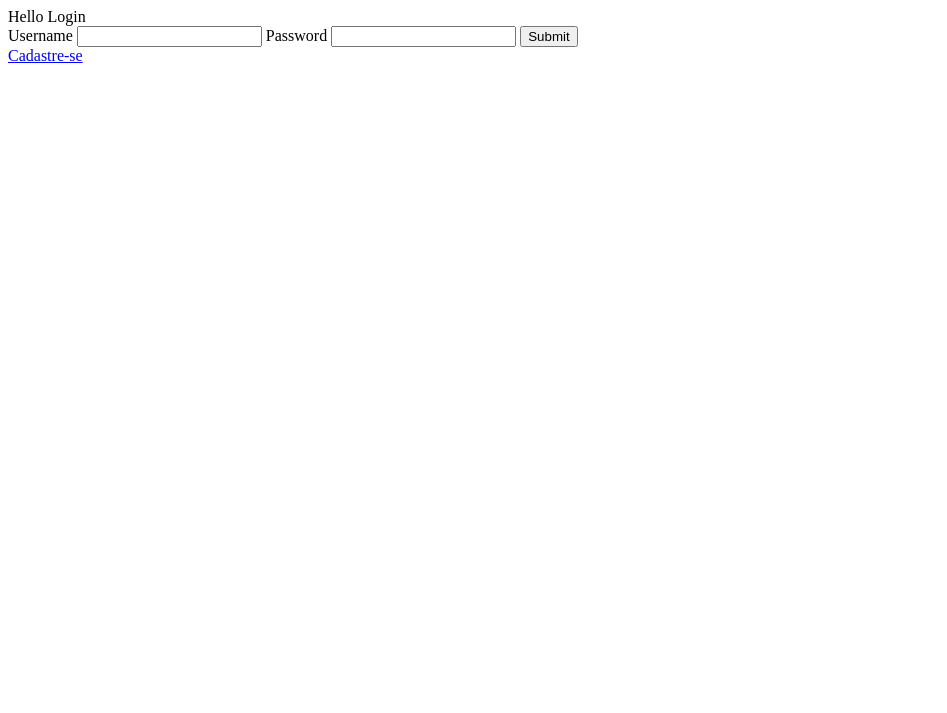
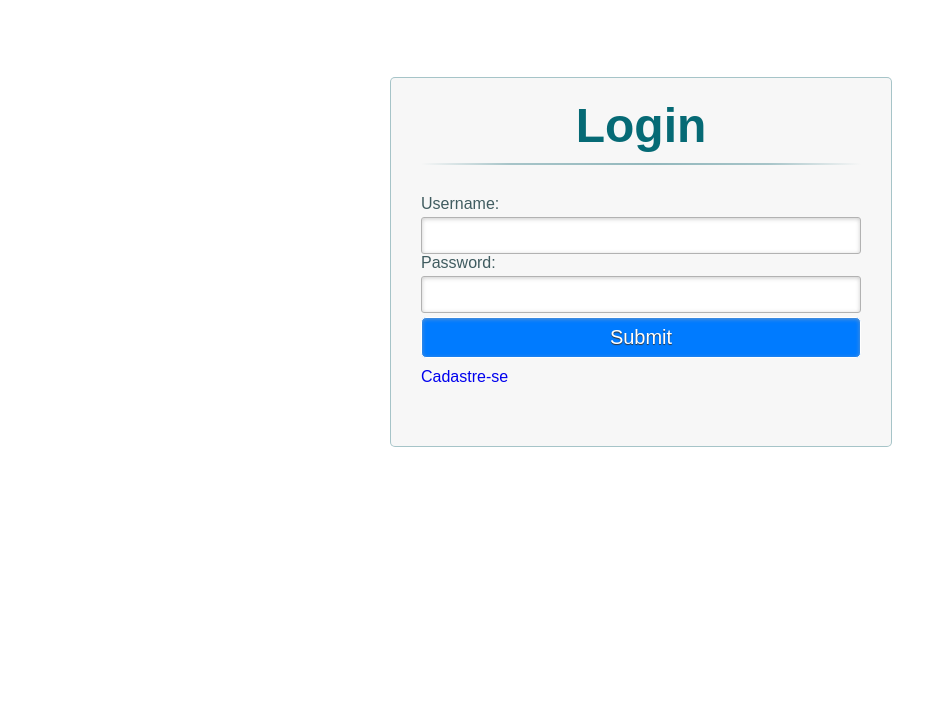
Before and after one commit to WallPetrucci/trabalho-tlp, a Flask app: page / in a window 1280 px wide. Shown: the top 713 px of the page, without its empty margins (0-947 px from the left). Run offline with Flask 2, Linux system fonts and the light colour scheme.

Commit message:
Layout login cadastro

```diff
--- /dev/null
+++ b/templates/css/estilo.css
@@ -0,0 +1,140 @@
+*, *::before, *::after{
+    margin: 0;
+    padding: 0;
+    font-family: Arial, sans-serif;
+}
+h1{
+    font-size: 48px;
+    color: #066a75;
+    padding: 2px 0 10px 0;
+    font-family: Arial,sans-serif;
+    font-weight: bold;
+    text-align: center;
+    padding-bottom: 30px;
+}
+
+h1:after{
+    content: ' ';
+    display: block;
+    width: 100%;
+    height: 2px;
+    margin-top: 10px;
+    background: -webkit-linear-gradient(left, rgba(147,184,189,0) 0%,rgba(147,184,189,0.8) 20%,rgba(147,184,189,1) 53%,rgba(147,184,189,0.8) 79%,rgba(147,184,189,0) 100%);
+    background: linear-gradient(left, rgba(147,184,189,0) 0%,rgba(147,184,189,0.8) 20%,rgba(147,184,189,1) 53%,rgba(147,184,189,0.8) 79%,rgba(147,184,189,0) 100%);
+}
+
+a{
+    text-decoration: none;
+}
+
+a.links{
+    display: none;
+}
+.content{
+    width: 500px;
+    min-height: 560px;
+    margin: 6% auto;
+    position: relative;
+}
+
+p{
+    margin-bottom:15px;
+}
+
+.content p:first-child{
+    margin: 0px;
+}
+
+label{
+    color: #405c60;
+    position: relative;
+}
+
+::-webkit-input-placeholder  {
+    color: #bebcbc;
+    font-style: italic;
+}
+
+input:-moz-placeholder,textarea:-moz-placeholder{
+    color: #bebcbc;
+    font-style: italic;
+}
+
+input {
+    outline: none;
+}
+
+input:not([type="checkbox"]){
+    width: 95%;
+    margin-top: 4px;
+    padding: 10px;
+    border: 1px solid #b2b2b2;
+
+    -webkit-border-radius: 3px;
+    border-radius: 3px;
+
+    -webkit-box-shadow: 0px 1px 4px 0px rgba(168, 168, 168, 0.6) inset;
+    box-shadow: 0px 1px 4px 0px rgba(168, 168, 168, 0.6) inset;
+
+    -webkit-transition: all 0.2s linear;
+    transition: all 0.2s linear;
+}
+
+input[type="submit"]{
+    width: 100%!important;
+    cursor: pointer;
+    background: #007bff;
+    padding: 8px 5px;
+    color: #fff;
+    font-size: 20px;
+    border: 1px solid #fff;
+    margin-bottom: 10px;
+    text-shadow: 0 1px 1px #333;
+
+    -webkit-border-radius: 5px;
+    border-radius: 5px;
+
+    transition: all 0.2s linear;
+}
+
+input[type="submit"]:hover{
+    background: #0000FF;
+    transition: 3s;
+}
+
+.link{
+    position: absolute;
+    background: #e1eaeb;
+    color: #7f7c7c;
+    left: 0px;
+    height: 20px;
+    width: 440px;
+    padding: 17px 30px 20px 30px;
+    font-size: 16px;
+    text-align: right;
+    border-top: 1px solid #dbe5e8;
+
+    -webkit-border-radius: 0 0  5px 5px;
+    border-radius: 0 0  5px 5px;
+}
+
+.form{
+    position: absolute;
+    top: 0px;
+    width: 88%;
+    padding: 18px 6% 60px 6%;
+    margin: 0 0 35px 0;
+    background: #f7f7f7;
+    border: 1px solid rgba(147, 184, 189,0.8);
+
+    -webkit-box-shadow: 5px;
+    border-radius: 5px;
+
+    -webkit-animation-duration: 0.5s;
+    -webkit-animation-timing-function: ease;
+    -webkit-animation-fill-mode: both;
+
+    animation-duration: 0.5s;
+    animation-timing-function: ease;
+    animation-fill-mode: both;
+}
--- a/templates/login.html
+++ b/templates/login.html
@@ -2,16 +2,23 @@
 <html>
 <head>
 	<title>Login</title>
+	<link rel="stylesheet" type="text/css" href="css/estilo.css" media="screen" />
 </head>
 <body>
-	Hello Login
-	<form action='/login' method="post">
-		<label> Username
-			<input type="text" name="username"></label>
-		<label> Password
-		<input type="password" name="password"> </label>
-		<input type="submit" name="Enviar">
-	</form>
-	<a href="/cadastro"> Cadastre-se</a>
+	<div class="content">
+		<div class="form">
+			<h1>Login</h1>
+			<form action='/login' method="post">
+				<label> Username:
+					<input type="text" name="username">
+				</label>
+				<label> Password:
+					<input type="password" name="password">
+				</label>
+				<input type="submit" name="Enviar">
+			</form>
+			<a href="./cadastro.html" class="cadastrar"> Cadastre-se</a>
+		</div>
+	</div>
 </body>
 </html>
```
Also changed, not shown: templates/cadastro.html (+13 -8 lines).
